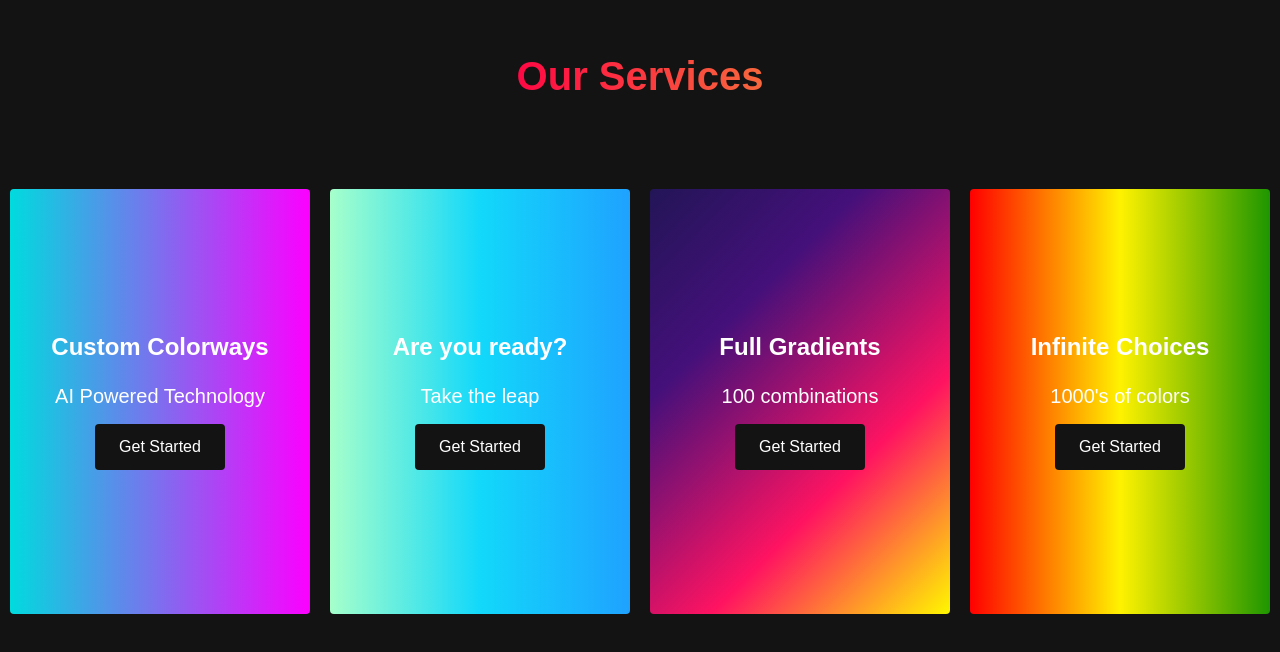
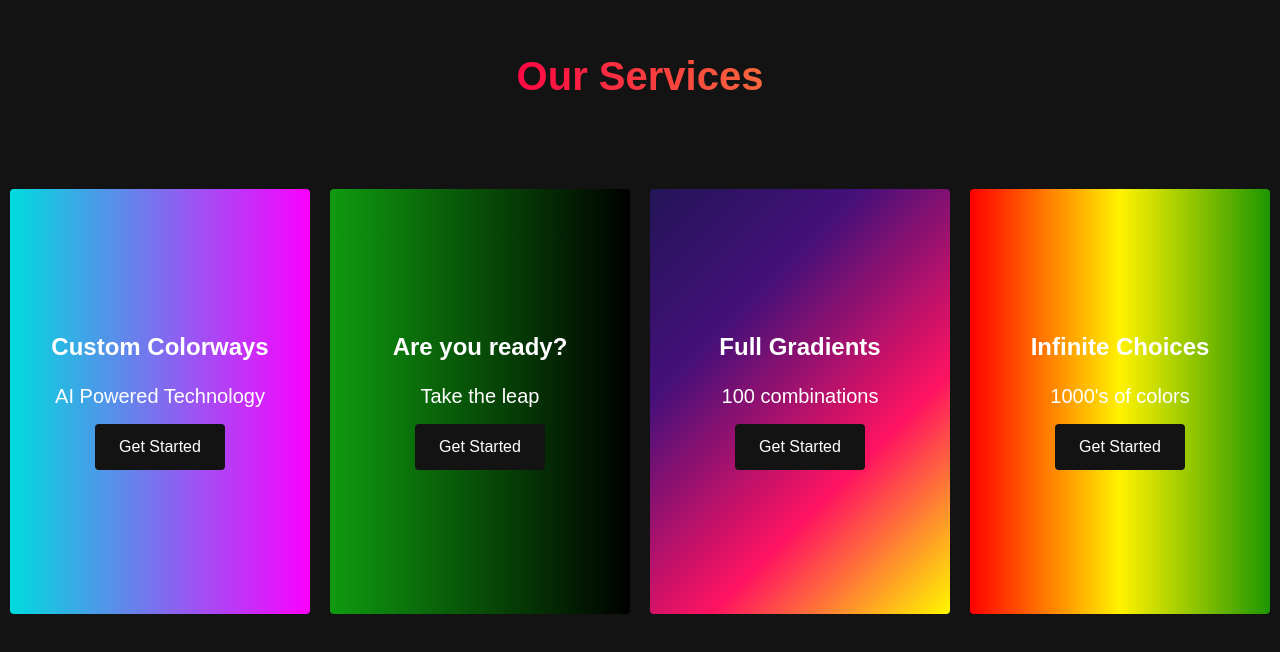
Before and after one commit to Alpha-W0lf/HTML-CSS-JAVASCRIPT-Responsive-Project, a plain HTML site: page index.html in a window 1280 px wide. Shown: the part 1799-2451 px from the top of the page. Drawn offline with Linux system fonts and the light colour scheme; a script that the page names is missing.

Commit message:
Update styles.css

```diff
--- a/styles.css
+++ b/styles.css
@@ -514,18 +514,16 @@
 }
 
 .services__card:nth-child(2) {
-    background: #1FA2FF;  /* fallback for old browsers */
+    background: #000000;  /* fallback for old browsers */
     background: -webkit-linear-gradient(
         to right,
-        #A6FFCB,
-        #12D8FA,
-        #1FA2FF
+        #0f9b0f,
+        #000000
     );  /* Chrome 10-25, Safari 5.1-6 */
-    background: linear-gradient(
+        background: linear-gradient(
         to right,
-        #A6FFCB,
-        #12D8FA,
-        #1FA2FF
+        #0f9b0f,
+        #000000
     ); /* W3C, IE 10+/ Edge, Firefox 16+, Chrome 26+, Opera 12+, Safari 7+ */
 }
 
```
